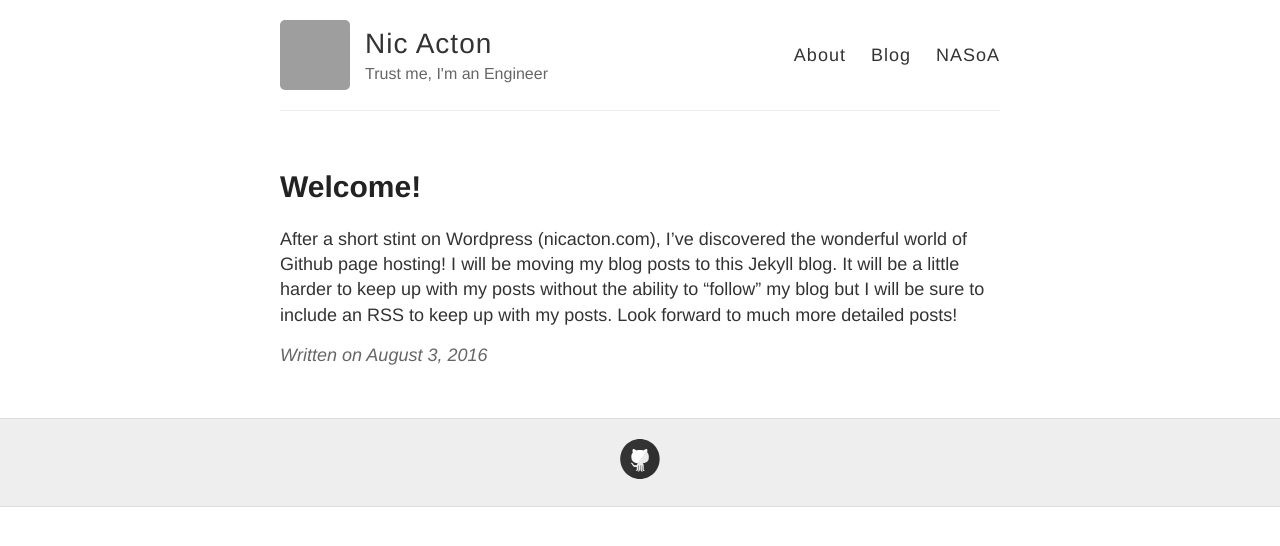
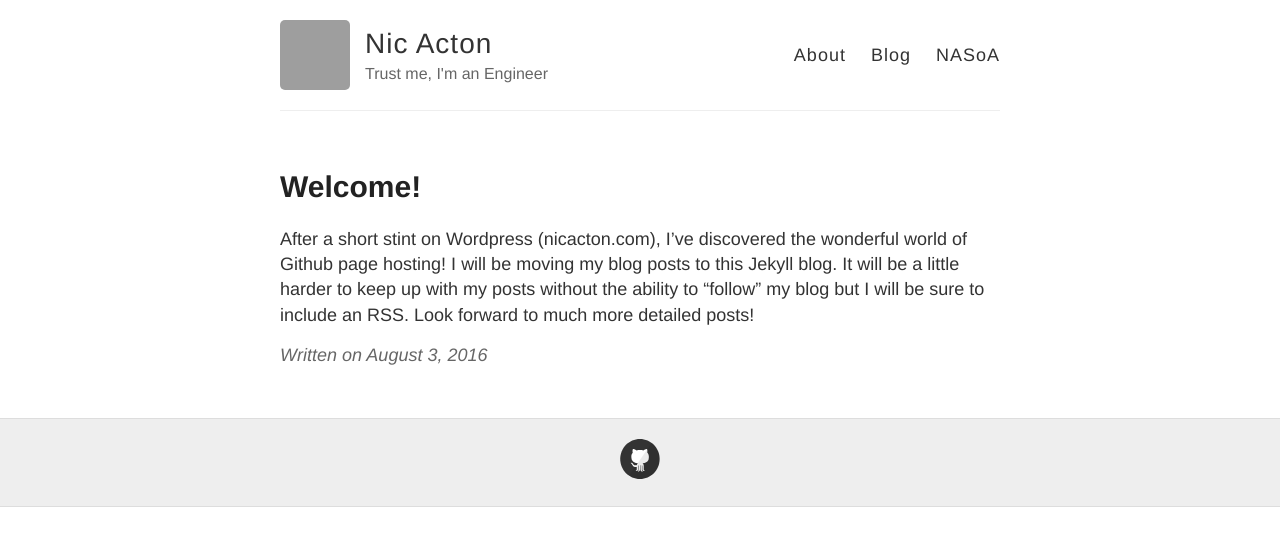
Before and after one commit to tuffacton/tuffacton.github.io, a Jekyll site: the page built from _posts/2016-8-3-Hello-World.md, in a window 1280 px wide. Shown: the top 546 px of the page. Built offline with Jekyll 4.4.1, drawn with Linux system fonts in a browser that asks for light colours; grey boxes are pictures that could not be loaded.

Commit message:
Fixed a blog error

```diff
--- a/_posts/2016-8-3-Hello-World.md
+++ b/_posts/2016-8-3-Hello-World.md
@@ -3,4 +3,4 @@ layout: post
 title: Welcome!
 ---
 
-After a short stint on Wordpress (nicacton.com), I've discovered the wonderful world of Github page hosting! I will be moving my blog posts to this Jekyll blog. It will be a little harder to keep up with my posts without the ability to "follow" my blog but I will be sure to include an RSS to keep up with my posts. Look forward to much more detailed posts!
+After a short stint on Wordpress (nicacton.com), I've discovered the wonderful world of Github page hosting! I will be moving my blog posts to this Jekyll blog. It will be a little harder to keep up with my posts without the ability to "follow" my blog but I will be sure to include an RSS. Look forward to much more detailed posts!
```
